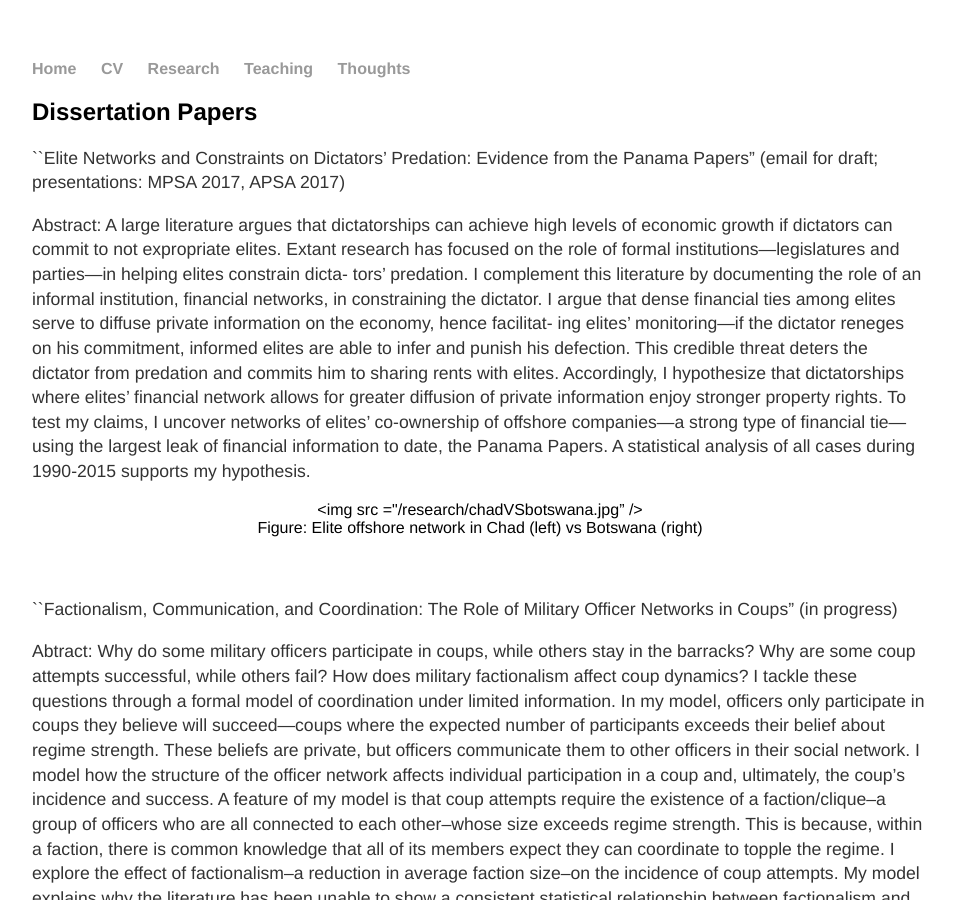
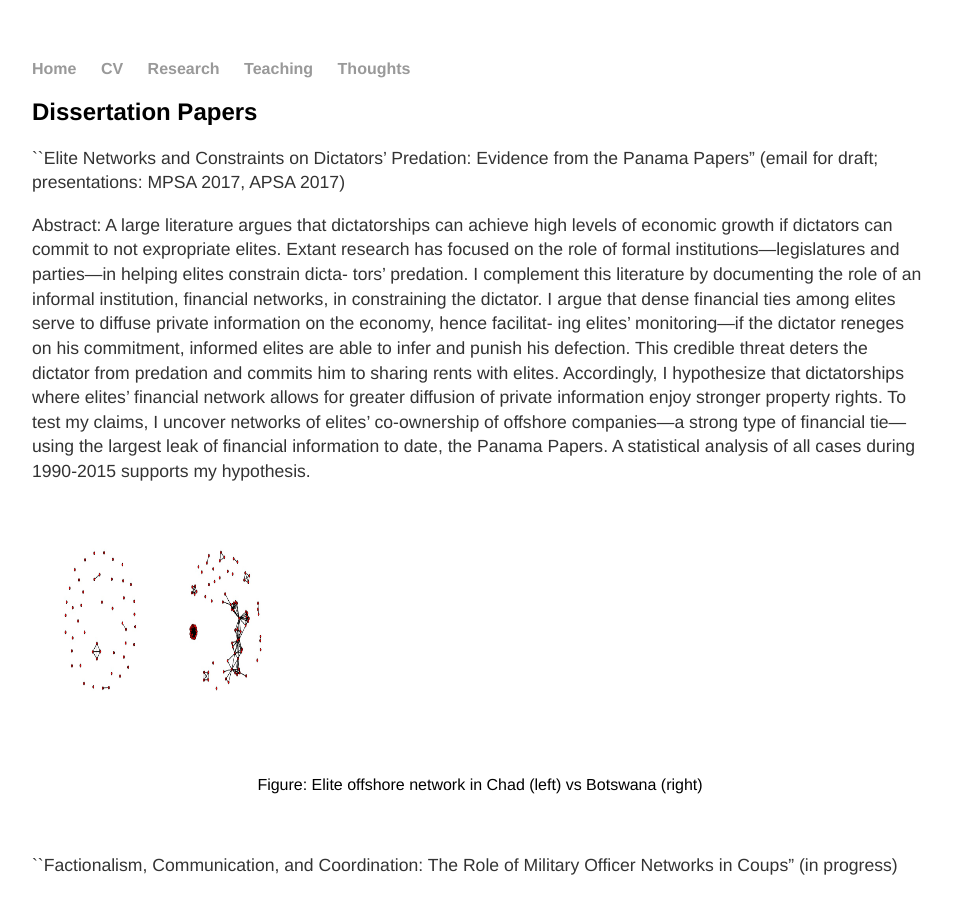
Before and after one commit to georgederpa/georgederpa, a Jekyll site: the page built from research/index.md, in a window 1280 px wide and 900 px high. Shown: the whole window, without its empty margins (160-1115 px from the left). Built offline with Jekyll 4.4.1, drawn with Linux system fonts in a browser that asks for light colours; our own code applies the rules of GitHub Pages for plain Markdown files.

Commit message:
changed network graph style

```diff
--- a/research/index.md
+++ b/research/index.md
@@ -4,7 +4,7 @@
 
 Abstract: A large literature argues that dictatorships can achieve high levels of economic growth if dictators can commit to not expropriate elites. Extant research has focused on the role of formal institutions—legislatures and parties—in helping elites constrain dicta- tors’ predation. I complement this literature by documenting the role of an informal institution, financial networks, in constraining the dictator. I argue that dense financial ties among elites serve to diffuse private information on the economy, hence facilitat- ing elites’ monitoring—if the dictator reneges on his commitment, informed elites are able to infer and punish his defection. This credible threat deters the dictator from predation and commits him to sharing rents with elites. Accordingly, I hypothesize that dictatorships where elites’ financial network allows for greater diffusion of private information enjoy stronger property rights. To test my claims, I uncover networks of elites’ co-ownership of offshore companies—a strong type of financial tie—using the largest leak of financial information to date, the Panama Papers. A statistical analysis of all cases during 1990-2015 supports my hypothesis.
 
-<div style="text-align:center"><img src ="/research/chadVSbotswana.jpg” /></div>
+![Chad vs. Botswana Network](/research/chadVSbotswana.jpg){: align=“center” height="250px" width="250px" style="margin-right: 5px"}
 <center>Figure: Elite offshore network in Chad (left) vs Botswana (right)</center>
 
 <br>
```
